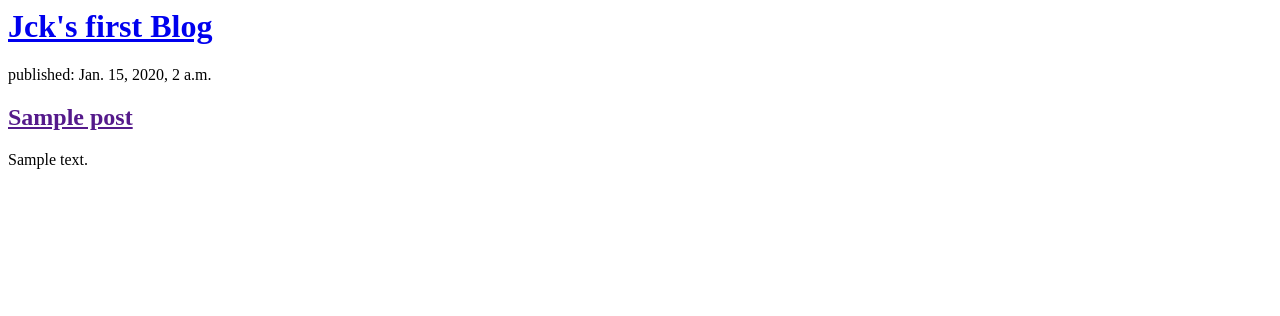
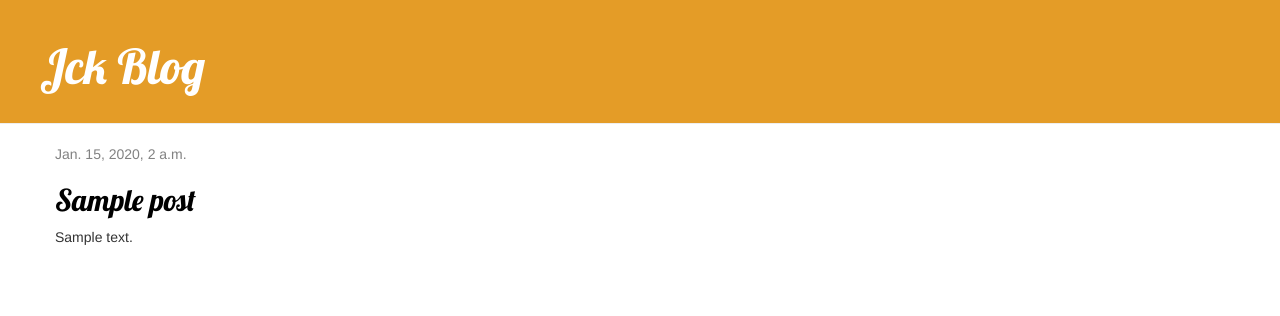
Before and after one commit to jessica-scortecci/django-blog, a Django app: page / in a window 1280 px wide. Shown: the top 316 px of the page. Run offline with Django 3.2, Linux system fonts and the light colour scheme; tables that the repository leaves empty hold one stand-in row (values such as "Sample post"); some libraries are stand-ins or nearby versions.

Commit message:
adding CSS - Bootstrap

```diff
--- /dev/null
+++ b/blog/static/css/blog.css
@@ -0,0 +1,46 @@
+.page-header {
+    background-color: #E49C27;
+    margin-top: 0;
+    padding: 20px 20px 20px 40px;
+}
+
+.page-header h1, .page-header h1 a, .page-header h1 a:visited, .page-header h1 a:active {
+    color: #ffffff;
+    font-size: 36pt;
+    text-decoration: none;
+}
+
+.content {
+    margin-left: 40px;
+}
+
+h1, h2, h3, h4 {
+    font-family: 'Lobster', cursive;
+}
+
+.date {
+    color: #828282;
+}
+
+.save {
+    float: right;
+}
+
+.post-form textarea, .post-form input {
+    width: 100%;
+}
+
+.top-menu, .top-menu:hover, .top-menu:visited {
+    color: #ffffff;
+    float: right;
+    font-size: 26pt;
+    margin-right: 20px;
+}
+
+.post {
+    margin-bottom: 70px;
+}
+
+.post h2 a, .post h2 a:visited {
+    color: #000000;
+}
--- /dev/null
+++ b/blog/templates/blog/base.html
@@ -0,0 +1,23 @@
+{% load static %}
+<html>
+    <head>
+        <title>Jck Blog</title>
+        <link rel="stylesheet" href="//maxcdn.bootstrapcdn.com/bootstrap/3.2.0/css/bootstrap.min.css">
+        <link rel="stylesheet" href="//maxcdn.bootstrapcdn.com/bootstrap/3.2.0/css/bootstrap-theme.min.css">
+        <link href="//fonts.googleapis.com/css?family=Lobster&subset=latin,latin-ext" rel="stylesheet" type="text/css">
+        <link rel="stylesheet" href="{% static 'css/blog.css' %}">
+    </head>
+    <body>
+        <div class="page-header">
+            <h1><a href="/">Jck Blog</a></h1>
+        </div>
+        <div class="content container">
+            <div class="row">
+                <div class="col-md-8">
+                {% block content %}
+                {% endblock %}
+                </div>
+            </div>
+        </div>
+    </body>
+</html>
--- a/blog/templates/blog/post_list.html
+++ b/blog/templates/blog/post_list.html
@@ -1,19 +1,13 @@
-<html>
-    <head>
-        <title>Jck Blog</title>
-    </head>
-    <body>
-        <div>
-            <h1><a href="/">Jck's first Blog</a></h1>
-        </div>
+{% extends 'blog/base.html' %}
 
-        {% for post in posts %}
-        <div>
-            <p>published: {{ post.published_date }}</p>
+{% block content %}
+    {% for post in posts %}
+        <div class="post">
+            <div class="date">
+                {{ post.published_date }}
+            </div>
             <h2><a href="">{{ post.title }}</a></h2>
             <p>{{ post.text|linebreaksbr }}</p>
         </div>
-        {% endfor %}
-
-    </body>
-</html>
+    {% endfor %}
+{% endblock %}
```
